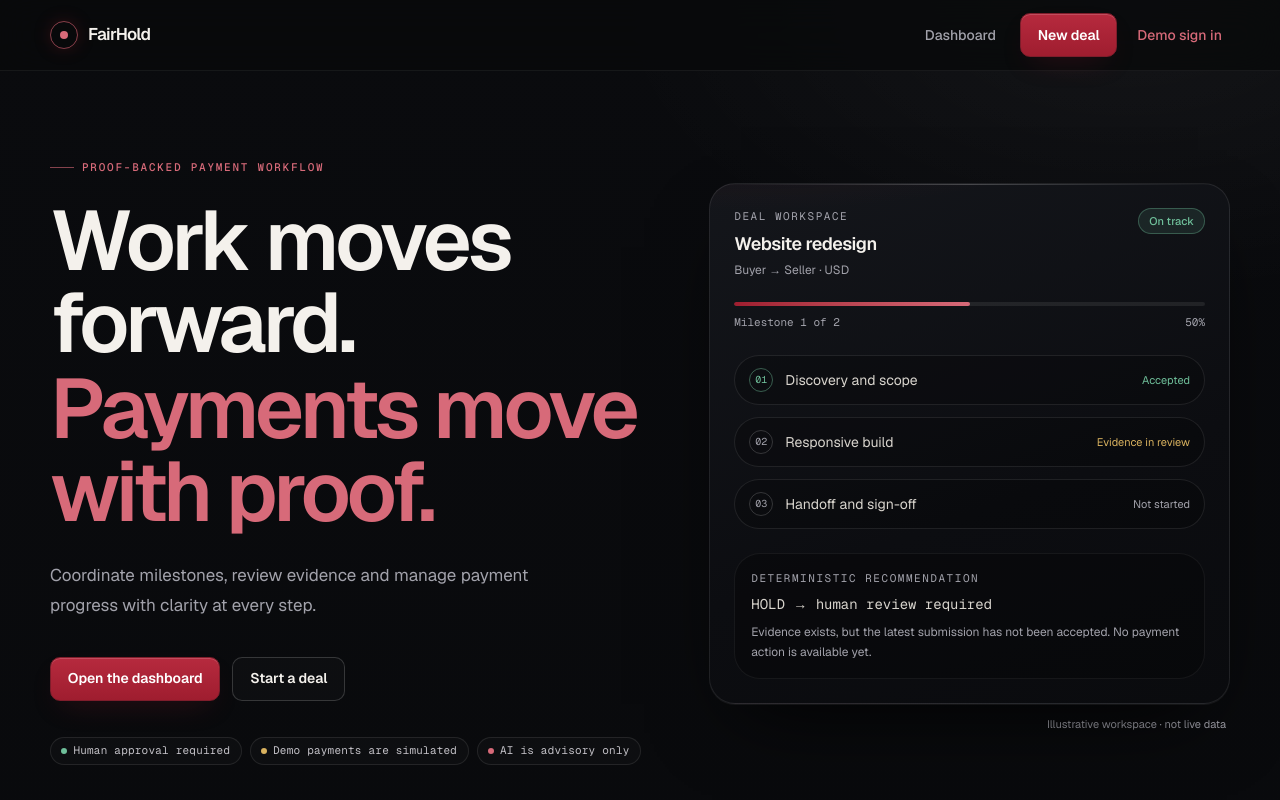
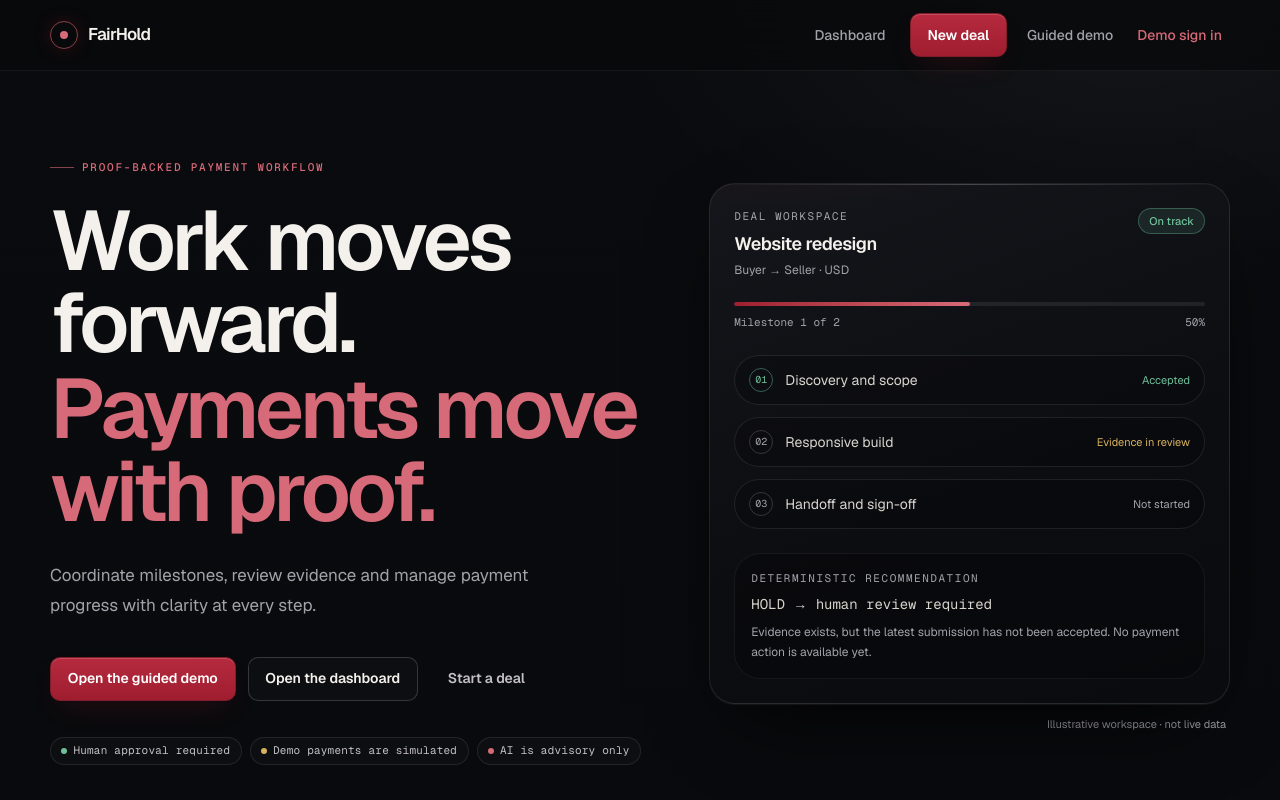
Before and after one commit to the-nidhi-bhat/fairhold, a Next.js app: page / in a window 1280 px wide. Shown: the top 800 px of the page. Built offline with nearby package versions, Linux system fonts and the light colour scheme; no server answers.

Commit message:
feat(demo): make the guided demo the primary entry point
The landing hero and the header link to /demo before sign-in, because the
signed-in workspace needs a configured database while the demo does not.

```diff
--- a/app/page.tsx
+++ b/app/page.tsx
@@ -78,10 +78,13 @@ export default function Home() {
             with clarity at every step.
           </p>
           <div className="reveal reveal-3 mt-9 flex flex-wrap items-center gap-3">
-            <Link href="/dashboard" className="primary-button px-5">
+            <Link href="/demo" className="primary-button px-5">
+              Open the guided demo
+            </Link>
+            <Link href="/dashboard" className="secondary-button px-5">
               Open the dashboard
             </Link>
-            <Link href="/deals/new" className="secondary-button px-5">
+            <Link href="/deals/new" className="ghost-button px-3">
               Start a deal
             </Link>
           </div>
@@ -387,8 +390,8 @@ export default function Home() {
             </p>
           </div>
           <div className="flex flex-wrap gap-3">
-            <Link href="/dashboard" className="primary-button px-5">
-              Open dashboard
+            <Link href="/demo" className="primary-button px-5">
+              Open the guided demo
             </Link>
             <Link href="/login" className="secondary-button px-5">
               Demo sign in
--- a/components/session-navigation.tsx
+++ b/components/session-navigation.tsx
@@ -6,12 +6,20 @@ export async function SessionNavigation() {
   const session = await getDemoSession();
   if (!session) {
     return (
+      <div className="flex items-center gap-1 sm:gap-2">
+        <Link
+          href="/demo"
+          className="inline-flex min-h-10 items-center rounded-lg px-2 text-sm font-medium text-muted hover:bg-white/5 hover:text-[var(--foreground)]"
+        >
+          Guided demo
+        </Link>
         <Link
           href="/login"
           className="inline-flex min-h-10 items-center rounded-lg px-2 font-medium text-accent hover:bg-white/5"
         >
           Demo sign in
         </Link>
+      </div>
     );
   }
 
```
Lines whose indentation alone changed are shown as unchanged.
